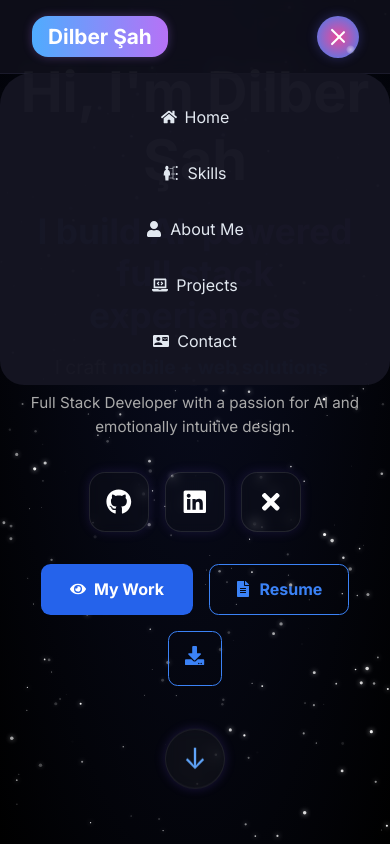
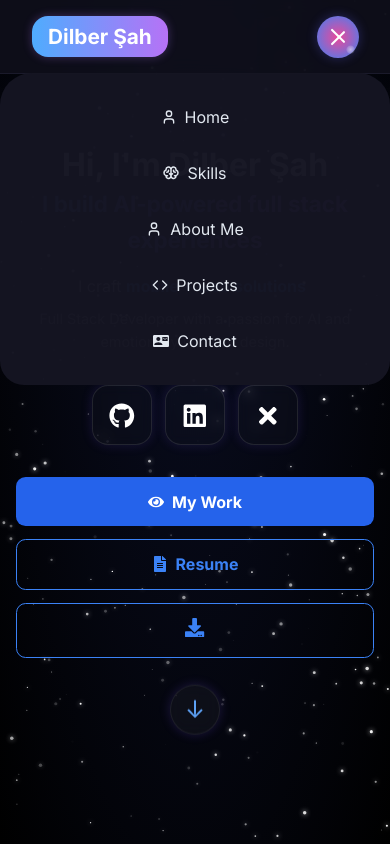
Before and after one commit to sahdilber/DilberSahWebsite, a Next.js app: page / in a window 390 px wide. Both pictures are taken after a click on the button 338 px from the left and 36 px from the top of the page. Shown: the top 844 px of the page. Built offline with nearby package versions, Linux system fonts and the light colour scheme.

Commit message:
mobil düzenlendi

```diff
--- a/src/components/Navbar.js
+++ b/src/components/Navbar.js
@@ -1,7 +1,8 @@
 import styles from '../styles/Navbar.module.css'
-import { FaHome, FaUser, FaLaptopCode, FaBars, FaTimes } from 'react-icons/fa'
 import { MdContactMail } from 'react-icons/md'
-import { GiSkills } from 'react-icons/gi'
+import { LuUser } from 'react-icons/lu'
+import { PiBrainBold } from 'react-icons/pi'
+import { FiCode } from 'react-icons/fi'
 import { useState } from 'react'
 import { motion, AnimatePresence } from 'framer-motion'
 
@@ -48,27 +49,21 @@ export default function Navbar() {
           </div>
         </AnimatePresence>
       </div>
-
+     <div className={styles.center}>
     <nav className={`${styles.nav} ${menuOpen ? styles.open : ''}`}>
       <ul className={styles.menu}>
-          <li><a onClick={closeMenu} href="#hero"><FaHome /> Home</a></li>
-          <li><a onClick={closeMenu} href="#skills"><GiSkills /> Skills</a></li>
-          <li><a onClick={closeMenu} href="#about"><FaUser /> About Me</a></li>
-          <li><a onClick={closeMenu} href="#projects"><FaLaptopCode /> Projects</a></li>
-          <li className={styles.mobileContact}>
-            <a onClick={closeMenu} href="#contact"><MdContactMail /> Contact</a>
-          </li>
+        <li><a onClick={closeMenu} href="#hero"><LuUser />Home</a></li>
+        <li><a onClick={closeMenu} href="#skills"><PiBrainBold />Skills</a></li>
+        <li><a onClick={closeMenu} href="#about"><LuUser />About Me</a></li>
+        <li><a onClick={closeMenu} href="#projects"><FiCode />Projects</a></li>
+        <li className={styles.mobileContact}><a onClick={closeMenu} href="#contact"><MdContactMail />Contact</a></li>
       </ul>
     </nav>
+  </div>
 
-      <a href="#contact" className={styles.contactBtn}><MdContactMail /> Contact</a>
+  <a href="#contact" className={styles.contactBtn}><MdContactMail/>Contact</a>
 
-      {/* Hamburger Menü Butonu */}
-      <button
-  className={`${styles.lensButton} ${menuOpen ? styles.open : ''}`}
-  onClick={toggleMenu}
-  aria-label="Toggle menu"
->
+  <button className={`${styles.lensButton} ${menuOpen ? styles.open : ''}`} onClick={toggleMenu}>
     <div className={styles.lensCircle}>
       <span className={styles.lensLine}></span>
       <span className={styles.lensLine}></span>
--- a/src/components/Projects.js
+++ b/src/components/Projects.js
@@ -10,7 +10,7 @@ const projects = [
     image: '/projects/tripgo.png'
   },
   {
-    title: 'Aritfya',
+    title: 'AritfIA',
     description: 'Yapay zeka destekli üretkenlik uygulaması. Swift ile iOS platformunda geliştirildi.',
     tech: ['Swift', 'CoreML', 'UX/UI'],
     demo: '#',
--- a/src/styles/Hero.module.css
+++ b/src/styles/Hero.module.css
@@ -1,29 +1,30 @@
 .hero {
+  min-height: 100dvh;
+  padding: 6rem 1rem 2rem;
+  display: flex;
+  flex-direction: column;
+  justify-content: center;
+  align-items: center;
+  text-align: center;
+  background: radial-gradient(ellipse at top left, #1b1b2f, #000);
+  color: white;
   position: relative;
-  width: 100%;
-  height: 100vh;
-  background: radial-gradient(ellipse at top left, #1b1b2f, #000);
   overflow: hidden;
-  color: white;
-  display: flex;
-  align-items: center;
-  justify-content: center;
-  text-align: center;
-  padding: 0 1rem;
-  position: relative;
   z-index: 1;
 }
 
 .container {
+  max-width: 900px;
+  width: 100%;
+  z-index: 2;
   position: relative;
-  z-index: 2;
-  max-width: 900px;
+  overflow: visible;
 }
 
 .title {
-  font-size: 3.5rem;
-  font-weight: bold;
-  margin-bottom: 1rem;
+  font-size: 2rem;
+  line-height: 1.3;
+  margin-top: 1rem;
 }
 
 .subtitle {
@@ -33,6 +34,7 @@
   -webkit-background-clip: text;
   -webkit-text-fill-color: transparent;
   margin-bottom: 1rem;
+  word-break: break-word;
 }
 
 .type {
@@ -58,6 +60,7 @@
   justify-content: center;
   gap: 1rem;
   margin-bottom: 2rem;
+  flex-wrap: wrap;
 }
 
 .socialIcons a {
@@ -81,6 +84,7 @@
   box-shadow: 0 0 20px rgba(130, 88, 255, 0.4);
   background: linear-gradient(to right, #4f83f1, #a875ff);
 }
+
 .buttons {
   display: flex;
   justify-content: center;
@@ -182,3 +186,59 @@
     transform: translateY(8px);
   }
 }
+
+/* 📱 Mobile Styling */
+@media (max-width: 768px) {
+  .hero {
+    padding: 3rem 1rem 2rem;
+    height: auto;
+  }
+
+  .title {
+    font-size: 2rem;
+    line-height: 1.3;
+  }
+
+  .subtitle {
+    font-size: 1.4rem;
+    line-height: 1.6;
+  }
+
+  .type {
+    font-size: 1rem;
+  }
+
+  .description {
+    font-size: 0.9rem;
+    padding: 0 0.5rem;
+  }
+
+  .buttons {
+    flex-direction: column;
+    gap: 0.8rem;
+  }
+
+  .primaryButton,
+  .outlineButton,
+  .iconButton {
+    width: 100%;
+    justify-content: center;
+  }
+
+  .socialIcons {
+    gap: 0.8rem;
+  }
+
+  .downArrowWrapper {
+    margin-top: 1.5rem;
+  }
+
+  .downArrowCircle {
+    width: 50px;
+    height: 50px;
+  }
+
+  .downArrowIcon {
+    font-size: 1.5rem;
+  }
+}
--- a/src/styles/Navbar.module.css
+++ b/src/styles/Navbar.module.css
@@ -1,4 +1,3 @@
-/* Temel stiller */
 .header {
   position: fixed;
   width: 100%;
@@ -14,7 +13,19 @@
   box-shadow: 0 4px 10px rgba(0, 0, 0, 0.2);
 }
 
-/* Logo */
+/* Ortadaki nav'ı hizalamak için */
+.center {
+  flex: 1;
+  display: flex;
+  justify-content: center;
+}
+.nav {
+  background-color: #151522;
+  border-radius: 2rem;
+  padding: 0.5rem 1.2rem;
+  display: flex;
+  align-items: center;
+}
 .logo {
   font-size: 1.3rem;
   font-weight: 700;
@@ -25,19 +36,18 @@
   box-shadow: 0 0 10px rgba(180, 120, 255, 0.3);
   cursor: pointer;
   transition: transform 0.3s ease;
-  position: relative;
 }
 
 .logo:hover {
   transform: scale(1.06);
 }
 
-/* Navigasyon */
-.nav {
-  background-color: #151522;
-  border-radius: 2rem;
-  padding: 0.5rem 1.2rem;
+.navWrapper {
+  flex: 1;
+  display: flex;
+  justify-content: center;
 }
+
 
 .menu {
   display: flex;
@@ -58,7 +68,6 @@
   font-weight: 500;
   text-decoration: none;
   transition: all 0.3s ease;
-  overflow: hidden;
   z-index: 1;
 }
 
@@ -102,7 +111,6 @@
   color: #ffffff;
 }
 
-/* Contact button */
 .contactBtn {
   background: linear-gradient(to right, #3b82f6, #ec4899);
   color: white;
@@ -110,17 +118,18 @@
   border-radius: 9999px;
   font-weight: 600;
   text-decoration: none;
-  display: flex;
   align-items: center;
   gap: 0.5rem;
   transition: transform 0.3s ease;
+  position: relative;
+  overflow: hidden; /* bu satır taşmayı engeller */
+  display: inline-flex;
 }
 
 .contactBtn:hover {
   transform: scale(1.05);
 }
 
-/* Baloncuk animasyonu */
 .bubbleContainer {
   position: absolute;
   top: 50%;
@@ -137,7 +146,6 @@
   filter: drop-shadow(0 0 6px rgba(173, 216, 255, 0.6));
 }
 
-/* Hamburger */
 .hamburger {
   display: none;
   background: none;
@@ -148,7 +156,6 @@
   z-index: 1001;
 }
 
-/* Mobil contact */
 .mobileContact {
   display: none;
 }
@@ -167,6 +174,7 @@
     border-bottom-left-radius: 24px;
     border-bottom-right-radius: 24px;
     transition: all 0.4s ease;
+    flex-direction: column;
   }
 
   .nav.open {
@@ -198,6 +206,7 @@
   .hamburger {
     display: block;
   }
+
   .lensButton {
     background: none;
     border: none;
@@ -249,6 +258,7 @@
   .lensButton.open .lensLine:nth-child(3) {
     transform: rotate(-45deg) translate(5px, -5px);
   }
+
   .lensCircle::after {
     content: "";
     position: absolute;
```
Lines whose indentation alone changed are shown as unchanged.
